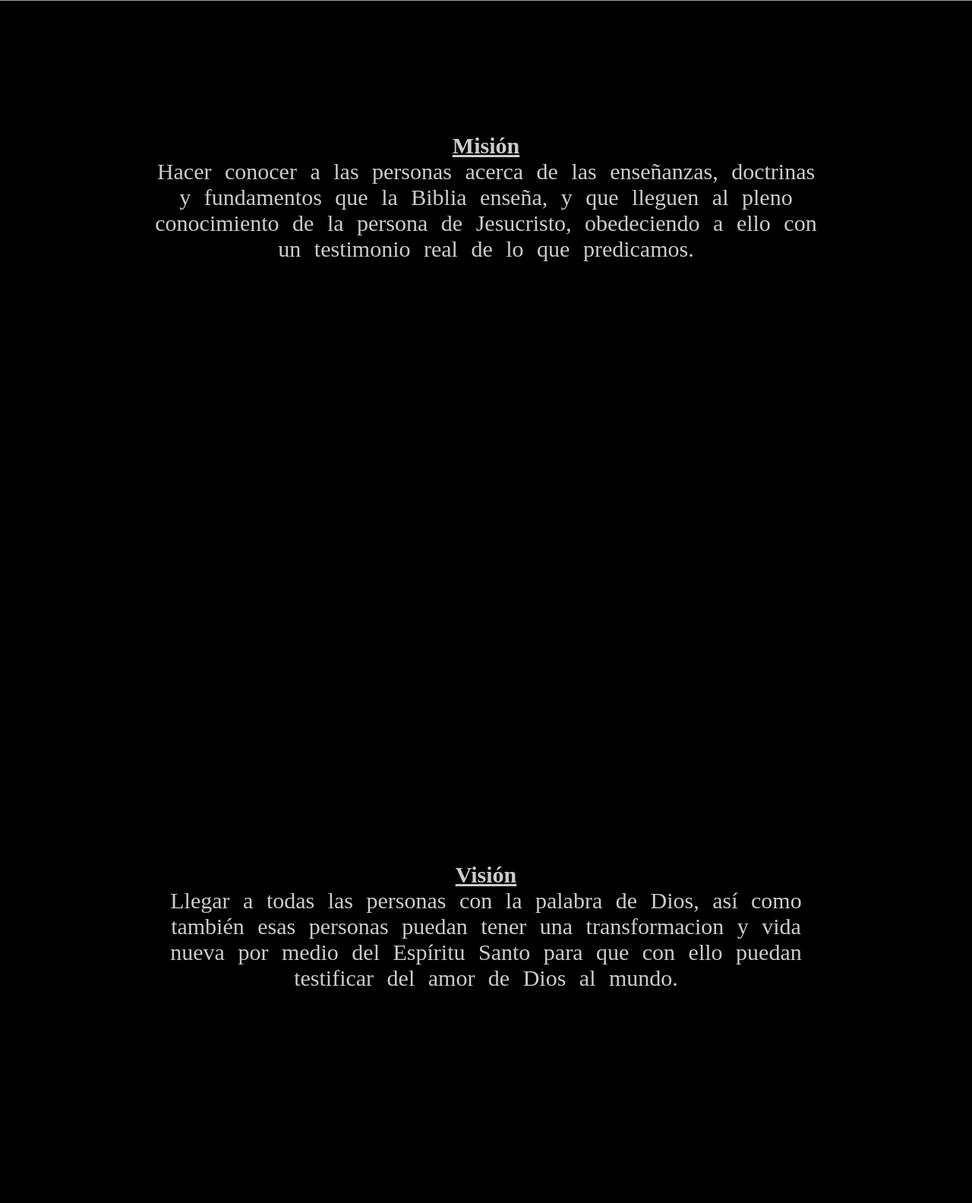
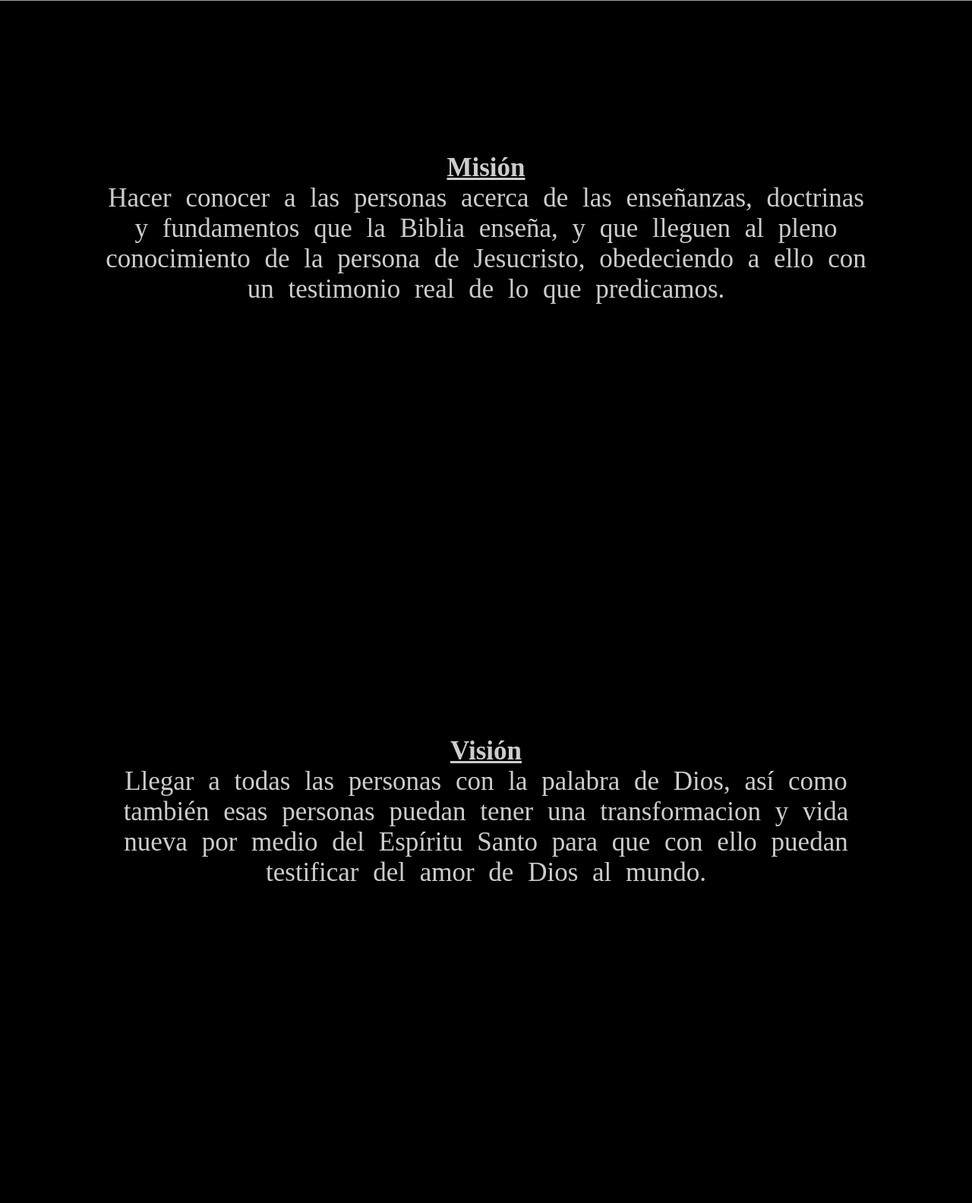
Before and after one commit to rickyMelida/panambireta, a PHP site: page / in a window 1280 px wide. Shown: the part 791-2375 px from the top of the page at 76% size. Run offline with PHP 8.4, Linux system fonts and the light colour scheme; some web fonts are replaced; grey boxes are pictures that could not be loaded.

Commit message:
Se modifica margenes superior entre textos principales

```diff
--- a/css/estilo.css
+++ b/css/estilo.css
@@ -99,12 +99,16 @@ header h2 {
 .textos{
 	position: absolute;
 	color: rgba(255, 255, 255, 0.8);
-	font-size: 30px;
+	font-size: 35px;
 	width: 80%;
 	text-align: center;
-	padding: 3% 5%;
-	margin: 10%;
+	padding: 0;
+	margin:0 10%;
 	word-spacing: 10px;
+}
+
+#texto_1 {
+	padding-top: 15%;
 }
 
 #presentacion {
--- a/js/design.js
+++ b/js/design.js
@@ -19,7 +19,6 @@ var indiceSlider = 1;
 }
 
 function mostrarSlider(n) {
-  		var i;
 	var slider = document.getElementsByClassName("portada");
 
 	//alert("aca entra y slider vale " + slider.length);
@@ -32,7 +31,7 @@ var indiceSlider = 1;
 		indiceSlider = slider.length;
 	}
 
-  		for (i = 0; i < slider.length; i++) {
+	for (var i = 0; i < slider.length; i++) {
 		slider[i].style.display = "none";
 	}
 
@@ -69,7 +68,7 @@ $(window).scroll(function(){
 		$(conocer).fadeOut(1000, "linear");
 	}
 
-	if(valor_scroll < sale_mision) {
+	if(valor_scroll < sale_mision ) {
 		$(mision).fadeIn(1000, "linear");
 
 	}else {
```
Lines whose indentation alone changed are shown as unchanged.
